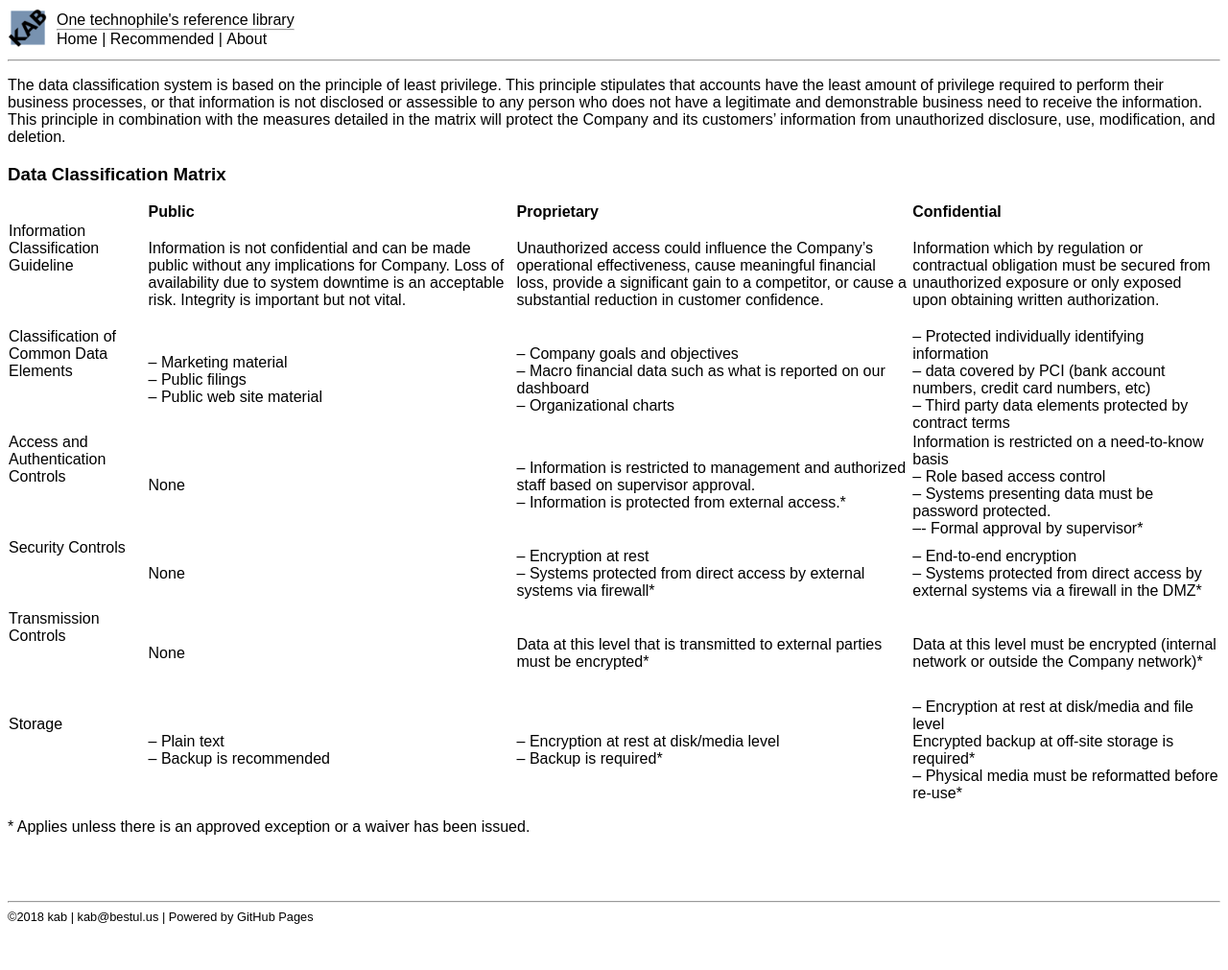
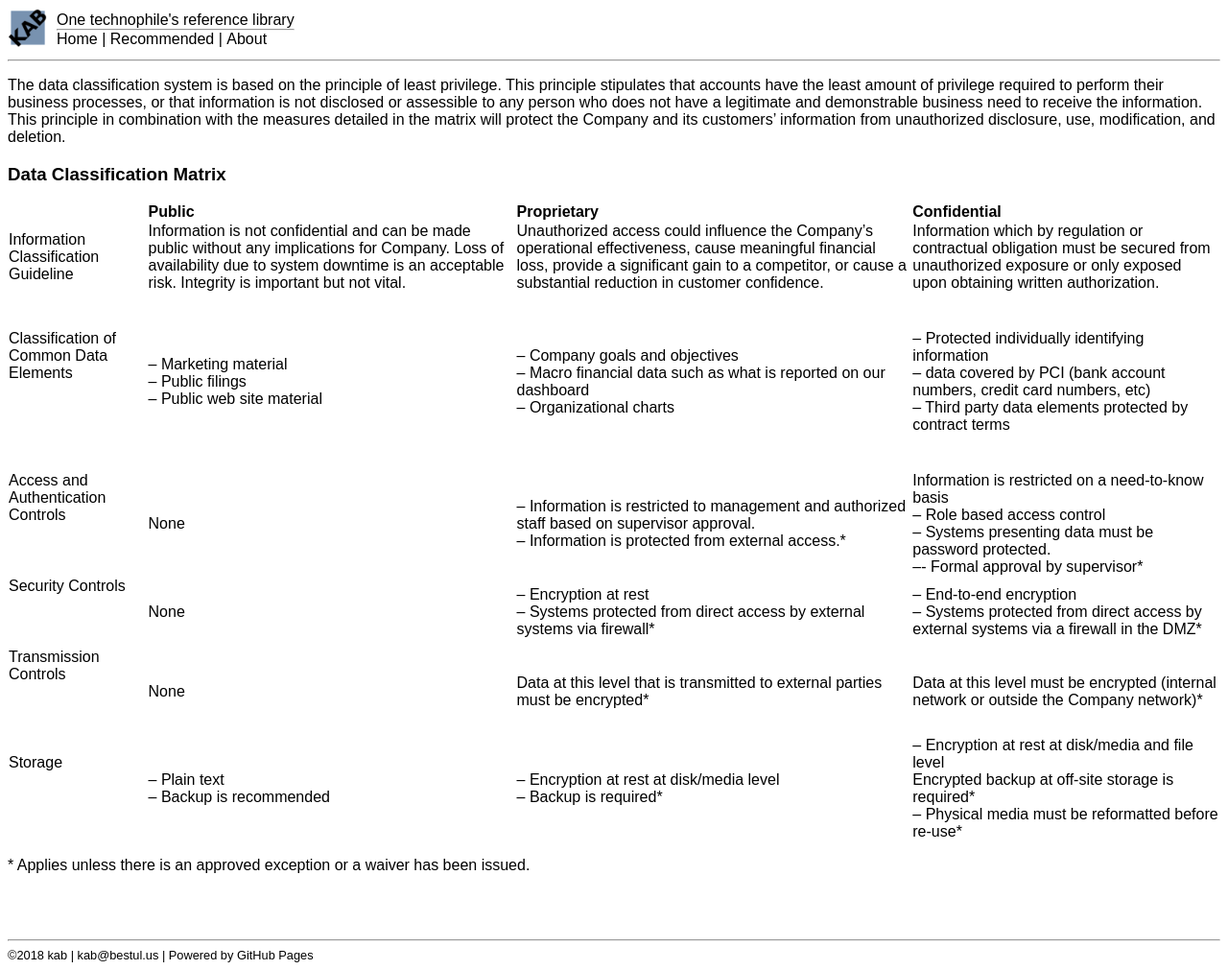
Before and after one commit to kabtech/kab, a Jekyll site: the page built from rs/classificationsample.md, in a window 1280 px wide. Shown: the whole page at 96% size. Built offline with Jekyll 4.4.1, drawn with Linux system fonts in a browser that asks for light colours; before the commit the page ends 971 px from its top, so only the background shows below that.

Commit message:
Update classificationsample.md

```diff
--- a/rs/classificationsample.md
+++ b/rs/classificationsample.md
@@ -9,10 +9,10 @@ The data classification system is based on the principle of least privilege. Thi
 
 ||Public|Proprietary|Confidential|
 |---|---|---|---|
-|Information Classification Guideline<br/><br/><br/><br/>|Information is not confidential and can be made public without any implications for Company. Loss of availability due to system downtime is an acceptable risk. Integrity is important but not vital.|Unauthorized access could influence the Company's operational effectiveness, cause meaningful financial loss, provide a significant gain to a competitor, or cause a substantial reduction in customer confidence.|Information which by regulation or contractual obligation must be secured from unauthorized exposure or only exposed upon obtaining written authorization.|
-|===|===|===|===|
+|Information Classification Guideline|Information is not confidential and can be made public without any implications for Company. Loss of availability due to system downtime is an acceptable risk. Integrity is important but not vital.|Unauthorized access could influence the Company's operational effectiveness, cause meaningful financial loss, provide a significant gain to a competitor, or cause a substantial reduction in customer confidence.|Information which by regulation or contractual obligation must be secured from unauthorized exposure or only exposed upon obtaining written authorization.|
+|<br/><br/>|<br/><br/>|<br/><br/>|<br/><br/>|
 |Classification of Common Data Elements<br/><br/><br/><br/>|-- Marketing material<br>-- Public filings<br>-- Public web site material|-- Company goals and objectives<br>-- Macro financial data such as what is reported on our dashboard<br>--  Organizational charts<br>|-- Protected individually identifying information<br>-- data covered by PCI (bank account numbers, credit card numbers, etc)<br>-- Third party data elements protected by contract terms|
-|===|===|===|===|
+|<br/><br/>|<br/><br/>|<br/><br/>|<br/><br/>|
 |Access and Authentication Controls<br/><br/><br/><br/>|None|-- Information is restricted to management and authorized staff based on  supervisor approval.<br>-- Information is protected from external access.* |Information is restricted on a need-to-know basis<br>-- Role based access control<br>-- Systems presenting data must be password protected.<br>–- Formal approval by supervisor* |
 |===|===|===|===|
 |Security Controls<br/><br/><br/><br/>|None|-- Encryption at rest<br>-- Systems protected from direct access by external systems via firewall* |-- End-to-end encryption<br>-- Systems protected from direct access by external systems via a firewall in the DMZ* |
```
